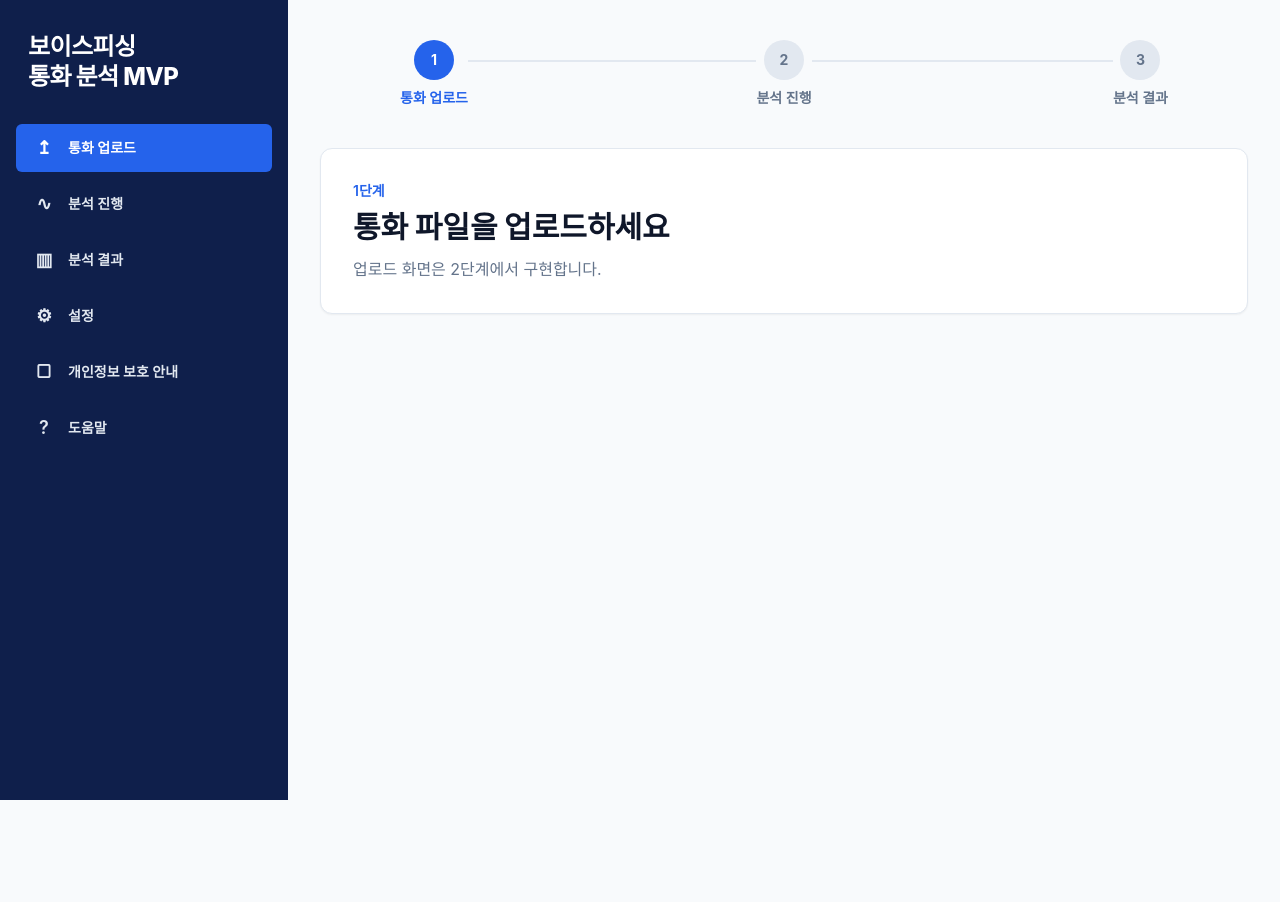
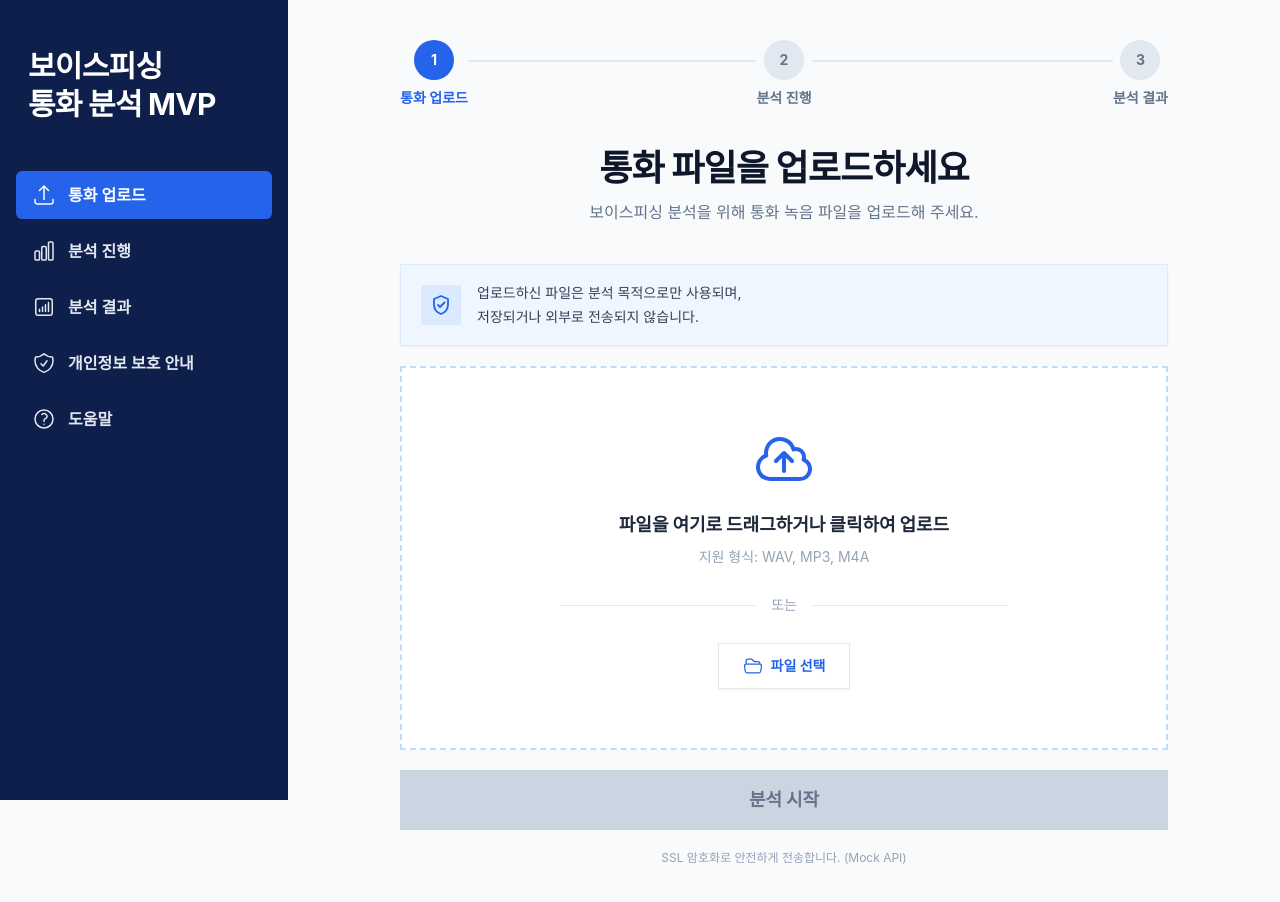
Before and after one commit to SZversion/VoiceGuard, a Nuxt app in the folder frontend/: page / in a window 1280 px wide. Shown: the top 902 px of the page. Before the commit the page ends 800 px from the top, so only its background shows below. Built offline with nearby package versions, Linux system fonts and the light colour scheme.

Commit message:
feat: add audio upload page and mock api

```diff
--- /dev/null
+++ b/frontend/components/AudioUploader.vue
@@ -0,0 +1,74 @@
+<script setup>
+import { CloudArrowUpIcon, FolderOpenIcon } from '@heroicons/vue/24/outline'
+
+const emit = defineEmits(['selected', 'error'])
+const fileInput = ref(null)
+const isDragging = ref(false)
+
+const acceptedExtensions = ['wav', 'mp3', 'm4a']
+
+function openFilePicker() {
+  fileInput.value?.click()
+}
+
+function extensionOf(file) {
+  return file.name.split('.').pop()?.toLowerCase() || ''
+}
+
+function validateAndEmit(file) {
+  if (!file) return
+
+  const extension = extensionOf(file)
+  if (!acceptedExtensions.includes(extension)) {
+    emit('error', '지원하지 않는 파일 형식입니다. WAV, MP3, M4A 파일을 선택해주세요.')
+    return
+  }
+
+  emit('selected', file)
+}
+
+function onFileChange(event) {
+  validateAndEmit(event.target.files?.[0])
+  event.target.value = ''
+}
+
+function onDrop(event) {
+  isDragging.value = false
+  validateAndEmit(event.dataTransfer?.files?.[0])
+}
+</script>
+
+<template>
+  <div
+    class="flex min-h-80 cursor-pointer flex-col items-center justify-center border-2 border-dashed p-8 text-center transition sm:min-h-96"
+    :class="isDragging ? 'border-blue-500 bg-blue-50' : 'border-blue-200 bg-white hover:bg-blue-50/40'"
+    role="button"
+    tabindex="0"
+    @click="openFilePicker"
+    @keydown.enter.prevent="openFilePicker"
+    @keydown.space.prevent="openFilePicker"
+    @dragover.prevent="isDragging = true"
+    @dragleave.prevent="isDragging = false"
+    @drop.prevent="onDrop"
+  >
+    <input
+      ref="fileInput"
+      class="hidden"
+      type="file"
+      accept=".wav,.mp3,.m4a,audio/wav,audio/mpeg,audio/mp4"
+      @change="onFileChange"
+    />
+    <CloudArrowUpIcon class="h-16 w-20 text-blue-600" aria-hidden="true" />
+    <p class="mt-5 text-lg font-extrabold text-slate-800">파일을 여기로 드래그하거나 클릭하여 업로드</p>
+    <p class="mt-2 text-sm text-slate-400">지원 형식: WAV, MP3, M4A</p>
+    <div class="my-7 flex w-full max-w-md items-center gap-4 text-sm text-slate-400">
+      <span class="h-px flex-1 bg-slate-200" />
+      또는
+      <span class="h-px flex-1 bg-slate-200" />
+    </div>
+    <button type="button" class="inline-flex items-center gap-2 border border-slate-200 bg-white px-6 py-3 text-sm font-bold text-blue-600 shadow-sm" @click.stop="openFilePicker">
+      <FolderOpenIcon class="h-5 w-5" aria-hidden="true" />
+      파일 선택
+    </button>
+  </div>
+</template>
--- /dev/null
+++ b/frontend/components/ConsentNotice.vue
@@ -0,0 +1,13 @@
+<template>
+  <div class="flex items-center gap-4 border border-blue-100 bg-blue-50 px-5 py-4 text-sm text-slate-700 shadow-sm">
+    <span class="flex h-10 w-10 shrink-0 items-center justify-center bg-blue-100 text-blue-600" aria-hidden="true">
+      <svg class="h-6 w-6" viewBox="0 0 24 24" fill="none" xmlns="http://www.w3.org/2000/svg">
+        <path d="M12 3L19 6V11.5C19 16.2 16.05 19.55 12 21C7.95 19.55 5 16.2 5 11.5V6L12 3Z" stroke="currentColor" stroke-width="1.8" stroke-linejoin="round" />
+        <path d="M9 12L11 14L15.5 9.5" stroke="currentColor" stroke-width="1.8" stroke-linecap="round" stroke-linejoin="round" />
+      </svg>
+    </span>
+    <p class="leading-6">
+      업로드하신 파일은 분석 목적으로만 사용되며,<br class="hidden sm:block" /> 저장되거나 외부로 전송되지 않습니다.
+    </p>
+  </div>
+</template>
--- /dev/null
+++ b/frontend/components/FileInfo.vue
@@ -0,0 +1,25 @@
+<script setup>
+defineProps({
+  file: {
+    type: Object,
+    default: null
+  }
+})
+
+function formatBytes(bytes) {
+  if (!bytes) return '0 B'
+  const units = ['B', 'KB', 'MB', 'GB']
+  const index = Math.min(Math.floor(Math.log(bytes) / Math.log(1024)), units.length - 1)
+  return `${(bytes / 1024 ** index).toFixed(index === 0 ? 0 : 1)} ${units[index]}`
+}
+</script>
+
+<template>
+  <div v-if="file" class="flex items-center gap-4 border border-slate-200 bg-white p-4">
+    <span class="text-3xl text-blue-600" aria-hidden="true">♫</span>
+    <div class="min-w-0 flex-1">
+      <p class="truncate font-bold text-slate-800">{{ file.name }}</p>
+      <p class="mt-1 text-sm text-slate-500">{{ formatBytes(file.size) }}</p>
+    </div>
+  </div>
+</template>
--- a/frontend/composables/useAnalysisApi.js
+++ b/frontend/composables/useAnalysisApi.js
@@ -1,10 +1,24 @@
+import { createMockAnalysis } from '~/mocks/analysisMock'
+
 export function useAnalysisApi() {
   const config = useRuntimeConfig()
   const mode = computed(() => (config.public.useMock ? 'mock' : 'api'))
 
+  async function createAnalysis(file) {
+    if (config.public.useMock) return createMockAnalysis(file)
+
+    const formData = new FormData()
+    formData.append('audio', file)
+    return $fetch('/analyze', {
+      method: 'POST',
+      baseURL: config.public.apiBase,
+      body: formData
+    })
+  }
+
   return {
     mode,
-    apiBase: computed(() => String(config.public.apiBase))
-    // API 호출은 2단계에서 Mock 계약과 함께 추가한다.
+    apiBase: computed(() => String(config.public.apiBase)),
+    createAnalysis
   }
 }
--- a/frontend/layouts/default.vue
+++ b/frontend/layouts/default.vue
@@ -1,21 +1,28 @@
-<script setup lang="ts">
+<script setup>
+import {
+  ArrowUpTrayIcon,
+  ChartBarIcon,
+  ChartBarSquareIcon,
+  QuestionMarkCircleIcon,
+  ShieldCheckIcon,
+} from '@heroicons/vue/24/outline'
+
 const route = useRoute()
 
 const navigation = [
-  { label: '통화 업로드', to: '/', icon: '↥' },
-  { label: '분석 진행', to: '/analyze', icon: '∿' },
-  { label: '분석 결과', to: '/result', icon: '▥' },
-  { label: '설정', to: '/settings', icon: '⚙' },
-  { label: '개인정보 보호 안내', to: '/privacy', icon: '▢' },
-  { label: '도움말', to: '/help', icon: '?' }
+  { label: '통화 업로드', to: '/', icon: ArrowUpTrayIcon },
+  { label: '분석 진행', to: '/analyze', icon: ChartBarIcon },
+  { label: '분석 결과', to: '/result', icon: ChartBarSquareIcon },
+  { label: '개인정보 보호 안내', to: '/privacy', icon: ShieldCheckIcon },
+  { label: '도움말', to: '/help', icon: QuestionMarkCircleIcon },
 ]
 </script>
 
 <template>
   <div class="min-h-screen bg-slate-50 lg:flex">
     <aside class="w-full bg-brand-900 text-white lg:fixed lg:inset-y-0 lg:flex lg:w-72 lg:flex-col">
-      <div class="px-6 py-8 lg:px-7">
-        <NuxtLink to="/" class="block text-2xl font-extrabold leading-tight tracking-tight">
+      <div class="px-6 py-12 lg:px-7">
+        <NuxtLink to="/" class="block text-3xl font-bold leading-tight tracking-tight">
           보이스피싱<br />통화 분석 MVP
         </NuxtLink>
       </div>
@@ -25,10 +32,10 @@ const navigation = [
           v-for="item in navigation"
           :key="item.to"
           :to="item.to"
-          class="flex min-w-max items-center gap-3 rounded-md px-4 py-3 text-sm font-semibold transition"
+          class="flex min-w-max items-center gap-3 rounded-md px-4 py-3 text-base font-semibold transition"
           :class="route.path === item.to ? 'bg-blue-600 text-white' : 'text-slate-200 hover:bg-white/10'"
         >
-          <span class="flex h-6 w-6 items-center justify-center text-lg" aria-hidden="true">{{ item.icon }}</span>
+          <component :is="item.icon" class="h-6 w-6 shrink-0" aria-hidden="true" />
           <span>{{ item.label }}</span>
         </NuxtLink>
       </nav>
--- /dev/null
+++ b/frontend/mocks/analysisMock.js
@@ -0,0 +1,13 @@
+function wait(milliseconds) {
+  return new Promise((resolve) => setTimeout(resolve, milliseconds))
+}
+
+export async function createMockAnalysis(file) {
+  await wait(350)
+  return {
+    job_id: `mock_job_${Date.now()}`,
+    status: 'queued',
+    stage: 'queued',
+    file_name: file.name
+  }
+}
--- a/frontend/nuxt.config.mjs
+++ b/frontend/nuxt.config.mjs
@@ -1,6 +1,6 @@
 export default defineNuxtConfig({
   compatibilityDate: '2024-04-03',
-  devtools: { enabled: true },
+  devtools: { enabled: false },
   modules: ['@nuxtjs/tailwindcss', '@pinia/nuxt'],
   css: ['~/assets/css/main.css'],
   runtimeConfig: {
--- a/frontend/package.json
+++ b/frontend/package.json
@@ -10,6 +10,7 @@
     "lint": "nuxt prepare"
   },
   "dependencies": {
+    "@heroicons/vue": "^2.2.0",
     "@nuxtjs/tailwindcss": "^6.12.0",
     "@pinia/nuxt": "^0.5.5",
     "nuxt": "^3.0.0",
--- a/frontend/pages/analyze.vue
+++ b/frontend/pages/analyze.vue
@@ -3,7 +3,12 @@
     <WorkflowSteps :current="2" />
     <BaseCard>
       <h1 class="text-3xl font-extrabold text-slate-900">분석 진행</h1>
-      <p class="mt-3 text-slate-500">분석 진행 상태는 3단계에서 구현합니다.</p>
+      <p class="mt-3 text-slate-500">분석 진행 화면은 3단계에서 완성합니다.</p>
+      <p v-if="route.query.job_id" class="mt-4 text-sm text-slate-400">작업 번호: {{ route.query.job_id }}</p>
     </BaseCard>
   </div>
 </template>
+
+<script setup>
+const route = useRoute()
+</script>
--- a/frontend/pages/index.vue
+++ b/frontend/pages/index.vue
@@ -1,10 +1,69 @@
+<script setup>
+const router = useRouter()
+const { createAnalysis, mode } = useAnalysisApi()
+
+const selectedFile = ref(null)
+const errorMessage = ref('')
+const isSubmitting = ref(false)
+
+const canStart = computed(() => selectedFile.value && !isSubmitting.value)
+
+function selectFile(file) {
+  selectedFile.value = file
+  errorMessage.value = ''
+}
+
+function showFileError(message) {
+  selectedFile.value = null
+  errorMessage.value = message
+}
+
+async function startAnalysis() {
+  if (!canStart.value) return
+
+  isSubmitting.value = true
+  errorMessage.value = ''
+
+  try {
+    const response = await createAnalysis(selectedFile.value)
+    await router.push({ path: '/analyze', query: { job_id: response.job_id } })
+  } catch {
+    errorMessage.value = '분석을 시작하지 못했습니다. 잠시 후 다시 시도해주세요.'
+  } finally {
+    isSubmitting.value = false
+  }
+}
+</script>
+
 <template>
   <div>
     <WorkflowSteps :current="1" />
-    <BaseCard>
-      <p class="text-sm font-semibold text-blue-600">1단계</p>
-      <h1 class="mt-2 text-3xl font-extrabold text-slate-900">통화 파일을 업로드하세요</h1>
-      <p class="mt-3 text-slate-500">업로드 화면은 2단계에서 구현합니다.</p>
-    </BaseCard>
+
+    <header class="mx-auto max-w-3xl text-center">
+      <h1 class="text-3xl font-bold tracking-tight text-slate-900 sm:text-4xl">통화 파일을 업로드하세요</h1>
+      <p class="mt-3 text-sm text-slate-500 sm:text-base">보이스피싱 분석을 위해 통화 녹음 파일을 업로드해 주세요.</p>
+    </header>
+
+    <div class="mx-auto mt-10 max-w-3xl space-y-5">
+      <ConsentNotice />
+      <AudioUploader @selected="selectFile" @error="showFileError" />
+      <FileInfo :file="selectedFile" />
+
+      <p v-if="errorMessage" class="rounded-md bg-red-50 px-4 py-3 text-sm font-semibold text-red-700" role="alert">
+        {{ errorMessage }}
+      </p>
+
+      <button
+        type="button"
+        class="w-full px-6 py-4 text-lg font-extrabold transition disabled:cursor-not-allowed disabled:bg-slate-300 disabled:text-slate-500"
+        :class="canStart ? 'bg-blue-600 text-white hover:bg-blue-700' : 'bg-slate-200 text-slate-400'"
+        :disabled="!canStart"
+        @click="startAnalysis"
+      >
+        {{ isSubmitting ? '분석 준비 중...' : '분석 시작' }}
+      </button>
+
+      <p class="text-center text-xs text-slate-400">SSL 암호화로 안전하게 전송합니다. ({{ mode === 'mock' ? 'Mock API' : '실제 API' }})</p>
+    </div>
   </div>
 </template>
--- a/frontend/pages/settings.vue
+++ /dev/null
@@ -1,6 +0,0 @@
-<template>
-  <BaseCard>
-    <h1 class="text-3xl font-extrabold text-slate-900">설정</h1>
-    <p class="mt-3 text-slate-500">현재 MVP에서는 설정값 변경 기능을 제공하지 않습니다.</p>
-  </BaseCard>
-</template>
```
Also changed, not shown: 1 other file (tests, documents, lock files or other folders).
